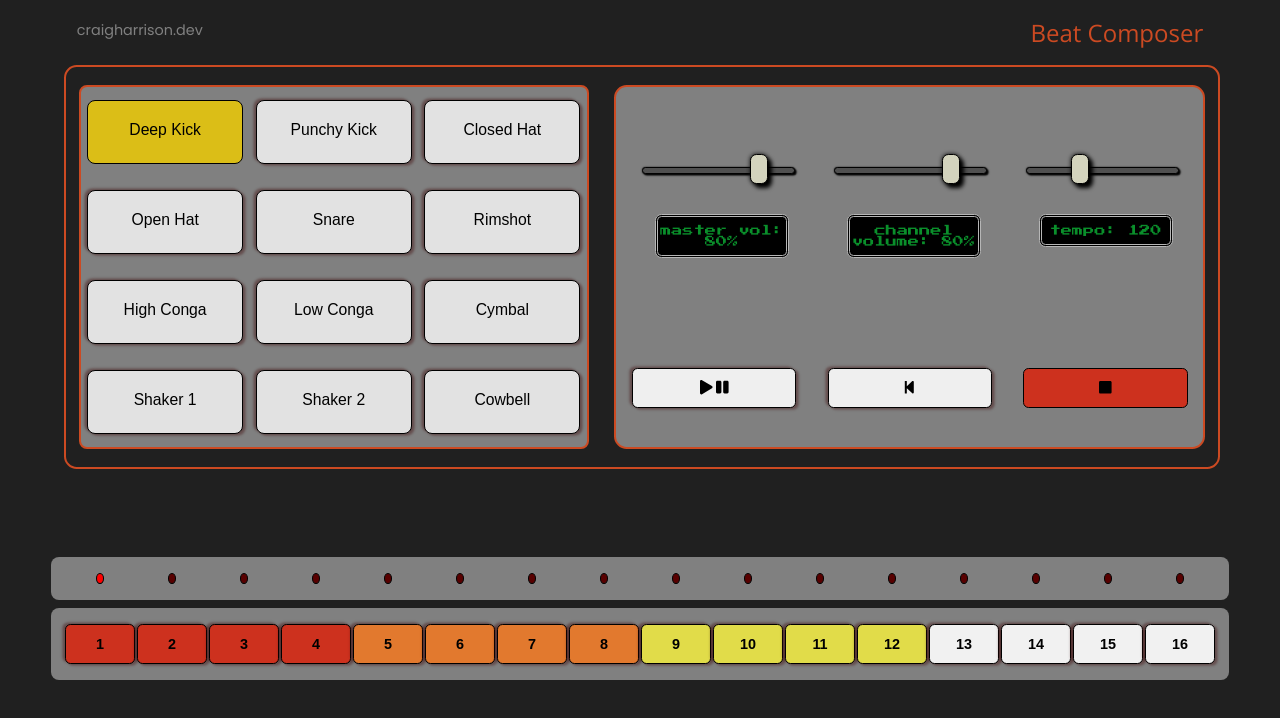
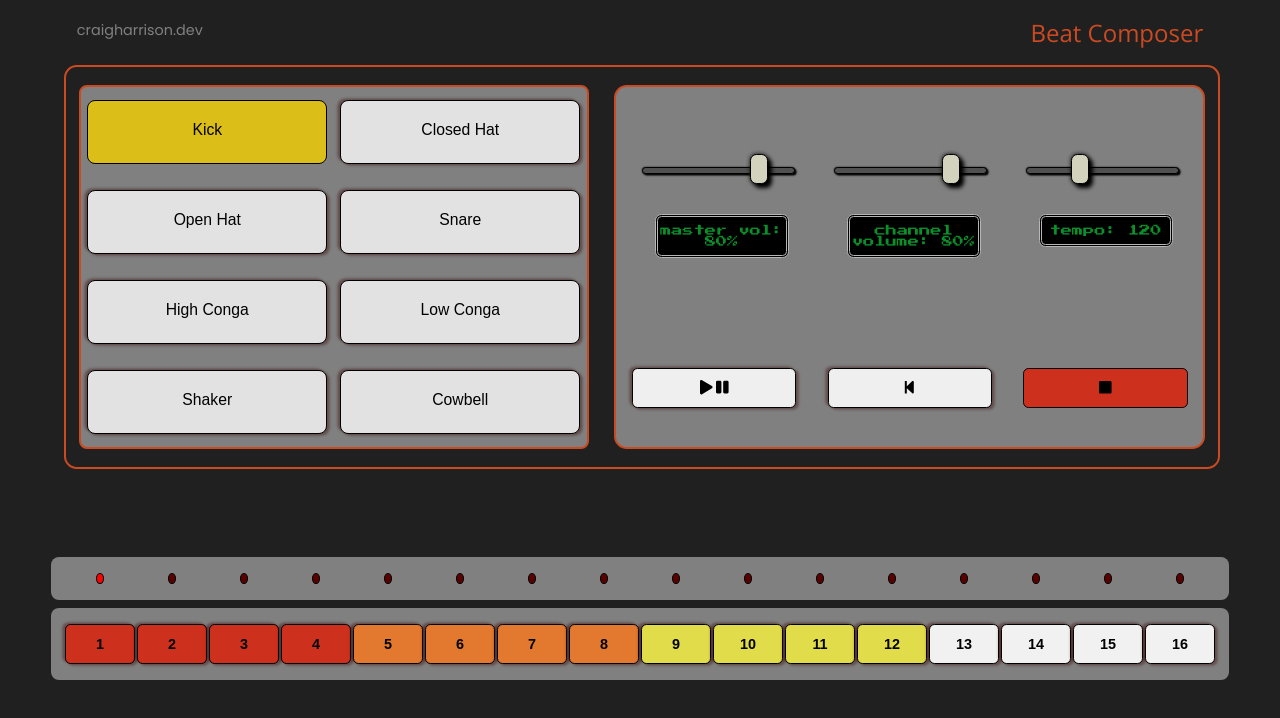
Before and after one commit to organicharris/drumMachine, a React (Create React App) app: page / in a window 1280 px wide. Shown: the top 718 px of the page. Built offline with nearby package versions, Linux system fonts and the light colour scheme.

Commit message:
Stipped down to 8 tracks

```diff
--- a/src/components/controls.jsx
+++ b/src/components/controls.jsx
@@ -27,10 +27,6 @@ class Controls extends React.Component {
             pad6: "drumPad",
             pad7: "drumPad",
             pad8: "drumPad",
-            pad9: "drumPad",
-            pad10: "drumPad",
-            pad11: "drumPad",
-            pad12: "drumPad",
             // Sequencer pads
             seqPad1: "seqPad seqPadA",
             seqPad2: "seqPad seqPadA",
@@ -152,18 +148,6 @@ class Controls extends React.Component {
                         <button className={this.state.pad8} id="pad8" type="button" onClick={this.padSelect} value="7">
                             <div className="sampleName">{bankA[7].sampleID}</div>
                         </button>
-                        <button className={this.state.pad9} id="pad9" type="button" onClick={this.padSelect} value="8">
-                            <div className="sampleName">{bankA[8].sampleID}</div>
-                        </button>
-                        <button className={this.state.pad10} id="pad10" type="button" onClick={this.padSelect} value="9">
-                            <div className="sampleName">{bankA[9].sampleID}</div>
-                        </button>
-                        <button className={this.state.pad11} id="pad11" type="button" onClick={this.padSelect} value="10">
-                            <div className="sampleName">{bankA[10].sampleID}</div>
-                        </button>
-                        <button className={this.state.pad12} id="pad12" type="button" onClick={this.padSelect} value="11">
-                            <div className="sampleName">{bankA[11].sampleID}</div>
-                        </button>
                     </div>
                     {/* Call master component and pass selectedPad as props */}
                     <Master selectedPad={this.state.selectedPad}/>
--- a/src/components/master.jsx
+++ b/src/components/master.jsx
@@ -213,26 +213,6 @@ class Master extends React.Component {
             volume: bankA[7].volume,
             preload: true
         });
-        var track9 = new Howl({
-            src: [bankA[8].url],
-            volume: bankA[8].volume,
-            preload: true
-        });
-        var track10 = new Howl({
-            src: [bankA[9].url],
-            volume: bankA[9].volume,
-            preload: true
-        });
-        var track11 = new Howl({
-            src: [bankA[10].url],
-            volume: bankA[10].volume,
-            preload: true
-        });
-        var track12 = new Howl({
-            src: [bankA[11].url],
-            volume: bankA[11].volume,
-            preload: true
-        });
 
         // Trigger samples
         if (sequence[0][this.state.playHead] === 1) {
@@ -258,18 +238,6 @@ class Master extends React.Component {
         }
         if (sequence[7][this.state.playHead] === 1) {
             track8.play();
-        }
-        if (sequence[8][this.state.playHead] === 1) {
-            track9.play();
-        }
-        if (sequence[9][this.state.playHead] === 1) {
-            track10.play();
-        }
-        if (sequence[10][this.state.playHead] === 1) {
-            track11.play();
-        }
-        if (sequence[11][this.state.playHead] === 1) {
-            track12.play();
         }
     }
 
--- a/src/components/padArrays.js
+++ b/src/components/padArrays.js
@@ -6,11 +6,7 @@ const drumPadArr = [
     "pad5",
     "pad6",
     "pad7",
-    "pad8",
-    "pad9",
-    "pad10",
-    "pad11",
-    "pad12"
+    "pad8"
 ];
 
 const seqPadArr = [
--- a/src/components/sampleBanks.js
+++ b/src/components/sampleBanks.js
@@ -1,16 +1,12 @@
 const bankA = [
-    {sampleID: 'Deep Kick', url: "https://staticserver.craigharrison.dev/drumMachineSamples/deepKick.mp3", volume: 0.8},
-    {sampleID: 'Punchy Kick', url: "https://staticserver.craigharrison.dev/drumMachineSamples/punchyKick.mp3", volume: 0.8},
-    {sampleID: 'Closed Hat', url: "https://staticserver.craigharrison.dev/drumMachineSamples/closedHat.mp3", volume: 0.8},
-    {sampleID: 'Open Hat', url: "https://staticserver.craigharrison.dev/drumMachineSamples/openHat.mp3", volume: 0.8},
+    {sampleID: 'Kick', url: "https://staticserver.craigharrison.dev/drumMachineSamples/punchyKick.mp3", volume: 0.8},
+    {sampleID: 'Closed Hat', url: "https://staticserver.craigharrison.dev/drumMachineSamples/closedHat.mp3", volume: 0.6},
+    {sampleID: 'Open Hat', url: "https://staticserver.craigharrison.dev/drumMachineSamples/openHat.mp3", volume: 0.55},
     {sampleID: 'Snare', url: "https://staticserver.craigharrison.dev/drumMachineSamples/snare.mp3", volume: 0.8},
-    {sampleID: 'Rimshot', url: "https://staticserver.craigharrison.dev/drumMachineSamples/rimshot.mp3", volume: 0.8},
-    {sampleID: 'High Conga', url: "https://staticserver.craigharrison.dev/drumMachineSamples/highConga.mp3", volume: 0.8},
-    {sampleID: "Low Conga", url: "https://staticserver.craigharrison.dev/drumMachineSamples/lowConga.mp3", volume: 0.8},
-    {sampleID: 'Cymbal', url: "https://staticserver.craigharrison.dev/drumMachineSamples/cymbal.mp3", volume: 0.8},
-    {sampleID: 'Shaker 1', url: "https://staticserver.craigharrison.dev/drumMachineSamples/shaker1.mp3", volume: 0.8},
-    {sampleID: 'Shaker 2', url: "https://staticserver.craigharrison.dev/drumMachineSamples/shaker2.mp3", volume: 0.8},
-    {sampleID: 'Cowbell', url: "https://staticserver.craigharrison.dev/drumMachineSamples/cowbell.mp3", volume: 0.8}
+    {sampleID: 'High Conga', url: "https://staticserver.craigharrison.dev/drumMachineSamples/highConga.mp3", volume: 0.5},
+    {sampleID: "Low Conga", url: "https://staticserver.craigharrison.dev/drumMachineSamples/lowConga.mp3", volume: 0.5},
+    {sampleID: 'Shaker', url: "https://staticserver.craigharrison.dev/drumMachineSamples/shaker1.mp3", volume: 0.4},
+    {sampleID: 'Cowbell', url: "https://staticserver.craigharrison.dev/drumMachineSamples/cowbell.mp3", volume: 0.4}
 ];
 
 module.exports.bankA = bankA;
--- a/src/components/sequence.js
+++ b/src/components/sequence.js
@@ -1,8 +1,4 @@
 let sequence = [
-    [0, 0, 0, 0, 0, 0, 0, 0, 0, 0, 0, 0, 0, 0, 0, 0],
-    [0, 0, 0, 0, 0, 0, 0, 0, 0, 0, 0, 0, 0, 0, 0, 0],
-    [0, 0, 0, 0, 0, 0, 0, 0, 0, 0, 0, 0, 0, 0, 0, 0],
-    [0, 0, 0, 0, 0, 0, 0, 0, 0, 0, 0, 0, 0, 0, 0, 0],
     [0, 0, 0, 0, 0, 0, 0, 0, 0, 0, 0, 0, 0, 0, 0, 0],
     [0, 0, 0, 0, 0, 0, 0, 0, 0, 0, 0, 0, 0, 0, 0, 0],
     [0, 0, 0, 0, 0, 0, 0, 0, 0, 0, 0, 0, 0, 0, 0, 0],
--- a/src/styles/controls.css
+++ b/src/styles/controls.css
@@ -31,7 +31,7 @@
     border: 0.2vh solid black;
     border-radius: 1vh;
     box-shadow: 0.2vw 0.2vh 0.2vw #3b04046b, -0.2vw -0.2vh 0.2vw #3b04046b;
-    flex: 1 0 25%;
+    flex: 1 0 40%;
 }
 
 .drumPadActive {
```
